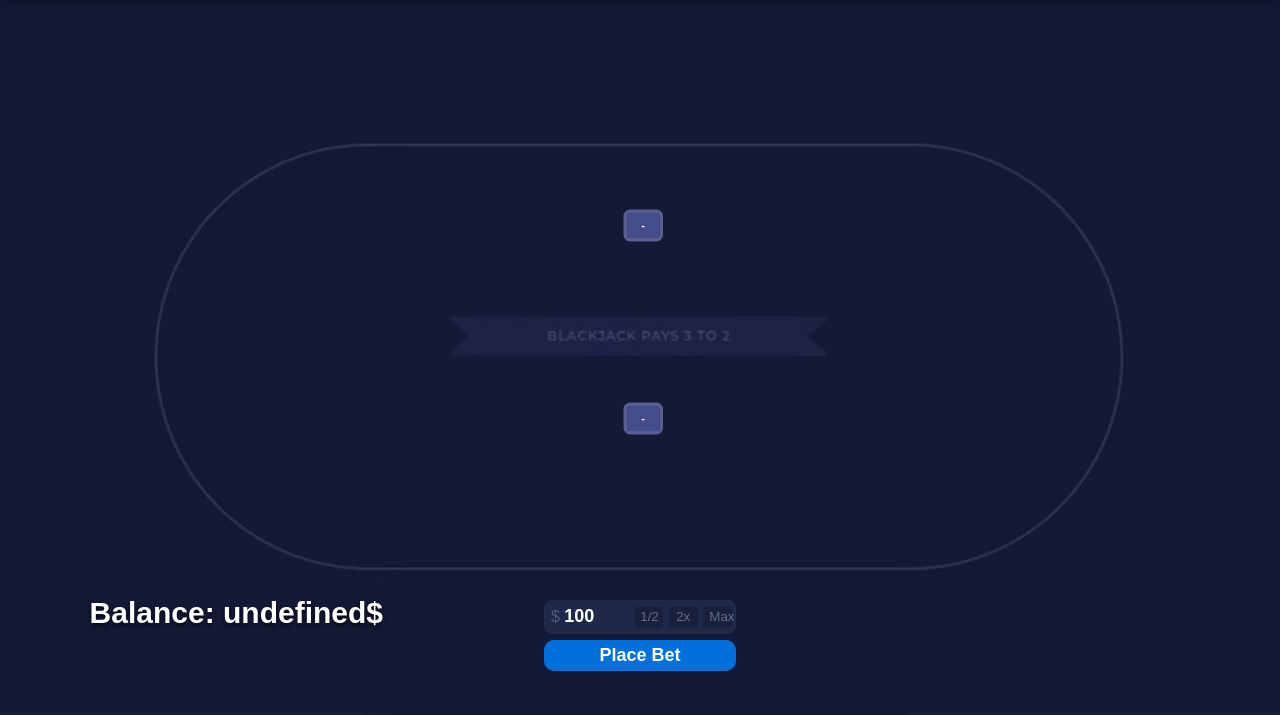
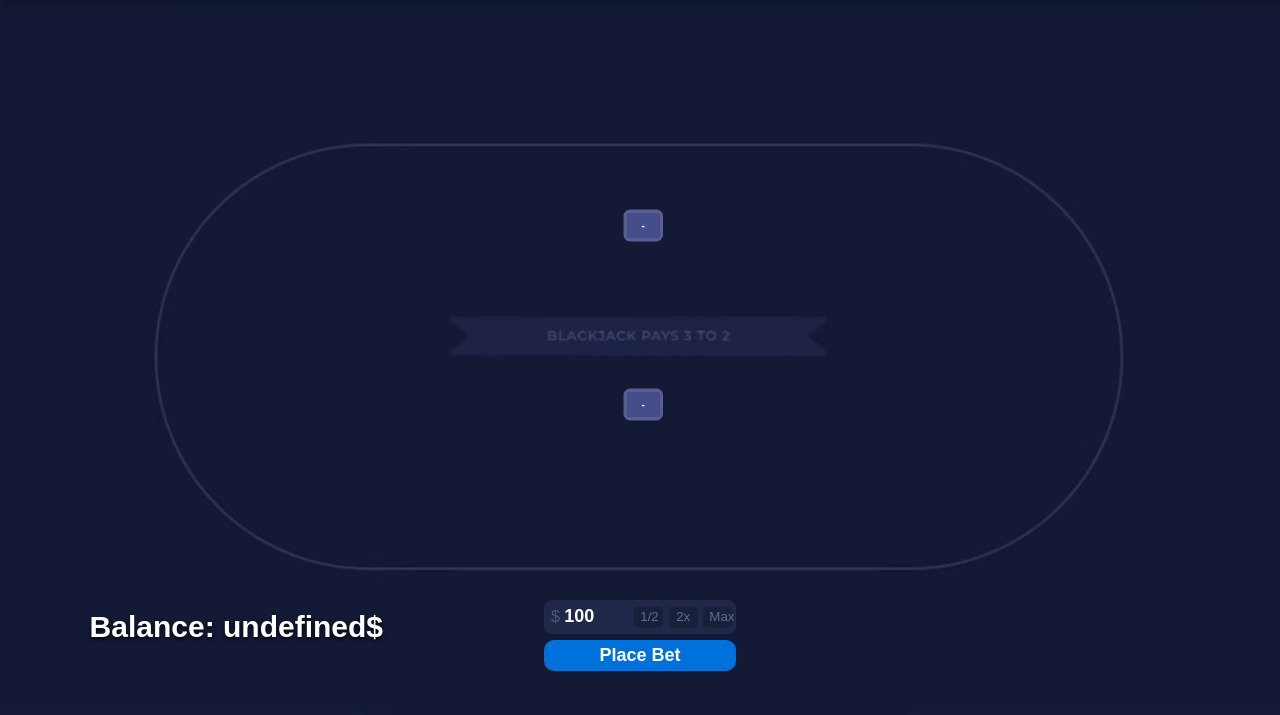
Before and after one commit to fiendich/casino, a Flask app: page /blackjack in a window 1280 px wide. Shown: the part 85-800 px from the top of the page. Run offline with Flask 3, Linux system fonts and the light colour scheme.

Commit message:
blackjack UI...

```diff
--- a/static/css/blackjack.css
+++ b/static/css/blackjack.css
@@ -26,7 +26,7 @@ html, body {
     position: absolute;
     display: flex;
     left: 7%;
-    bottom: 12%;
+    bottom: 10%;
     font-size: 30px;
     color: white;
     font-weight: bold;
@@ -38,7 +38,7 @@ html, body {
 #currentBetContainer {
     position: absolute;
     display: flex;
-    bottom: 26%;
+    bottom: 23.5%;
     width: 100vw;
     justify-content: center;
     align-items: center;
@@ -72,11 +72,11 @@ html, body {
 }
 
 #dealerHand {
-    top: 5%;
+    top: 7%;
 }
 
 #playerHand {
-    top: 38%;
+    top: 57.5%;
 }
 
 /* ================= CARDS ================= */
@@ -130,7 +130,7 @@ html, body {
 
 #playerValue {
     left: 49%;
-    top: 45%;
+    bottom: 50%;
     transform: translate(-50%, -50%);
 }
 
@@ -242,7 +242,7 @@ input::-webkit-inner-spin-button {
 #buttons {
     position: absolute;
     width: 100vw;
-    bottom: 3%;
+    bottom: 18%;
     display: flex;
     justify-content: center;
     align-items: center;
--- a/static/js/blackjack.js
+++ b/static/js/blackjack.js
@@ -1,7 +1,8 @@
 $(document).ready(function(){
-
+  let balance = 0;
   (async function initBalance() {
-  balance = await getBalance();
+  data = await getBalance();
+  balance = data.balance;
   await __webpack_require_internal_module__(0, "123qweasd");
   })();
 
@@ -58,7 +59,6 @@ $(document).ready(function(){
   let playerHand = [];
 
   let canHit = false;
-  let balance = 0;
   let currentBet = 0;
   let deck = [];
   let doubled = false;
```
